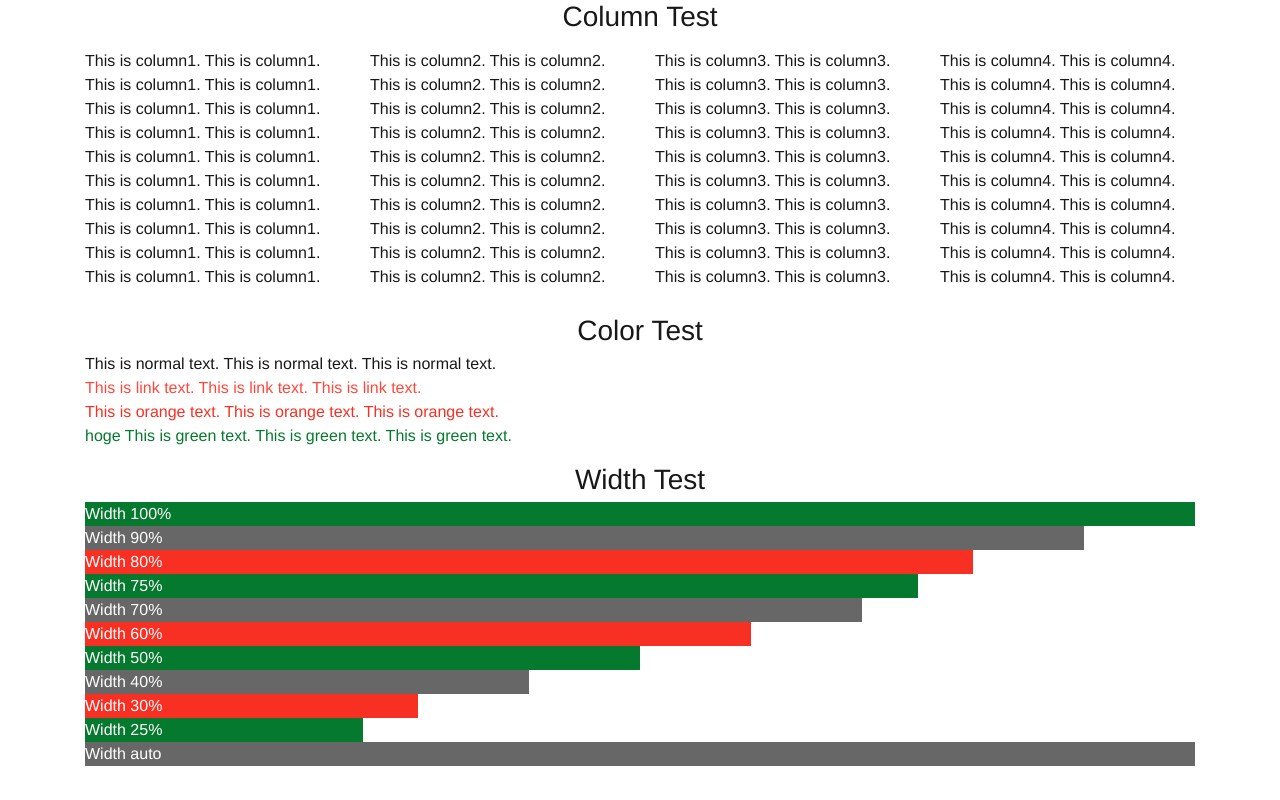
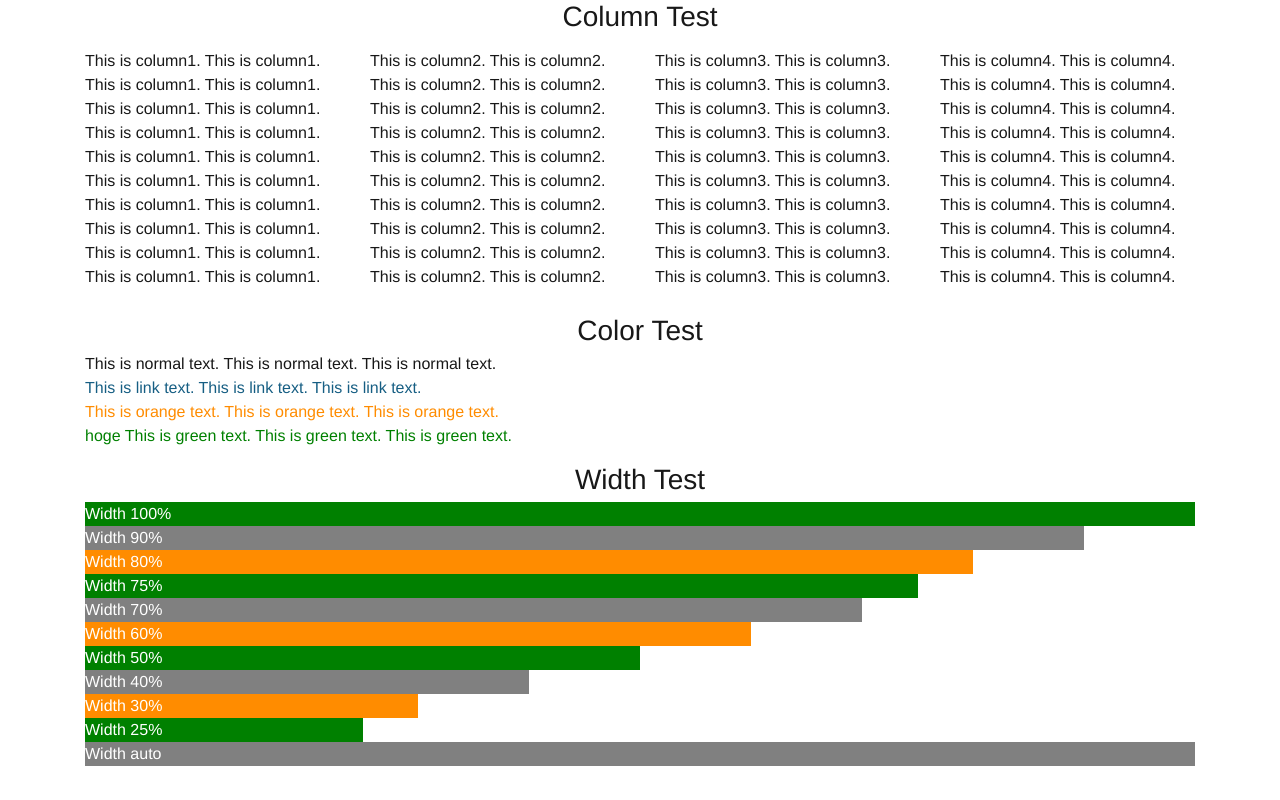
Before and after one commit to masa-sumimoto/html-starter, a website built with webpack: page public/index.html in a window 1280 px wide. Built offline with nearby package versions, Linux system fonts and the light colour scheme.

Commit message:
Add color variation

```diff
--- a/src/scss/core/_variables.scss
+++ b/src/scss/core/_variables.scss
@@ -21,35 +21,164 @@ $font-family-sans-serif: Helvetica Neue, Helvetica, Arial, sans-serif, Yu Gothic
 $white: #fff;
 
 $black: #000;
-$black-600: #5c5c5c;
-$black-700: #464646;
-$black-800: #2e2e2e;
+$black-100: #e4e4e4;
+$black-200: #cbcbcb;
+$black-300: #b1b1b1;
+$black-400: #989898;
+$black-500: #7e7e7e;
+$black-600: #656565;
+$black-700: #4b4b4b;
+$black-800: #323232;
 $black-900: #181818;
 
-$gray: #676767;
-$gray-100: #f7f8f8;
-$gray-200: #f1f2f3;
-$gray-300: #e8ebee;
-$gray-400: #e8e8e8;
-$gray-500: #d9d9d9;
-$gray-600: #d1d1d1;
-$gray-700: #c0c1c2;
-$gray-800: #8b8b8b;
-$gray-900: #818181;
+$gray: #808080;
+$gray-100: #f1f1f1;
+$gray-200: #e5e5e5;
+$gray-300: #d8d8d8;
+$gray-400: #cbcbcb;
+$gray-500: #bfbfbf;
+$gray-600: #b2b2b2;
+$gray-700: #a5a5a5;
+$gray-800: #999;
+$gray-900: #8c8c8c;
+
+
+// Red ※ Override & Extend
+// ------------------------------
+$red: #f00;
+$red-100: #ffe4e4;
+$red-200: #ffcbcb;
+$red-300: #ffb1b1;
+$red-400: #ff9898;
+$red-500: #ff7e7e;
+$red-600: #ff6565;
+$red-700: #ff4b4b;
+$red-800: #ff3232;
+$red-900: #ff1818;
+
+$reds: ();
+// stylelint-disable-next-line scss/dollar-variable-default
+$reds: map-merge(
+  (
+    "100": $red-100,
+    "200": $red-200,
+    "300": $red-300,
+    "400": $red-400,
+    "500": $red-500,
+    "600": $red-600,
+    "700": $red-700,
+    "800": $red-800,
+    "900": $red-900
+  ),
+  $reds
+);
+
+
+// Tomato ※ Override
+// ------------------------------
+$tomato: #ff6347;
+$tomato-100: #ffeeeb;
+$tomato-200: #ffdfd9;
+$tomato-300: #ffcfc6;
+$tomato-400: #ffc0b4;
+$tomato-500: #ffb0a2;
+$tomato-600: #ffa190;
+$tomato-700: #ff917d;
+$tomato-800: #ff826b;
+$tomato-900: #ff7258;
+
+$tomatos: ();
+// stylelint-disable-next-line scss/dollar-variable-default
+$tomatos: map-merge(
+  (
+    "100": $tomato-100,
+    "200": $tomato-200,
+    "300": $tomato-300,
+    "400": $tomato-400,
+    "500": $tomato-500,
+    "600": $tomato-600,
+    "700": $tomato-700,
+    "800": $tomato-800,
+    "900": $tomato-900
+  ),
+  $tomatos
+);
+
+
+// Blue ※ Override & Extend
+// ------------------------------
+$blue: #165e83;
+$blue-100: #e6eef1;
+$blue-200: #cfdee5;
+$blue-300: #b8cdd9;
+$blue-400: #a1becd;
+$blue-500: #89adc0;
+$blue-600: #729eb4;
+$blue-700: #5b8da7;
+$blue-800: #447e9b;
+$blue-900: #2c6d8f;
+
+$blues: ();
+// stylelint-disable-next-line scss/dollar-variable-default
+$blues: map-merge(
+  (
+    "100": $blue-100,
+    "200": $blue-200,
+    "300": $blue-300,
+    "400": $blue-400,
+    "500": $blue-500,
+    "600": $blue-600,
+    "700": $blue-700,
+    "800": $blue-800,
+    "900": $blue-900
+  ),
+  $blues
+);
+
+
+// Dark Cyan ※ Extend
+// ------------------------------
+$dark-cyan: #008b8b;
+$dark-cyan-100: #e4f2f2;
+$dark-cyan-200: #cbe7e7;
+$dark-cyan-300: #b1dbdb;
+$dark-cyan-400: #98d0d0;
+$dark-cyan-500: #7ec4c4;
+$dark-cyan-600: #65b9b9;
+$dark-cyan-700: #4badad;
+$dark-cyan-800: #4badad;
+$dark-cyan-900: #189696;
+
+$dark-cyans: ();
+// stylelint-disable-next-line scss/dollar-variable-default
+$dark-cyans: map-merge(
+  (
+    "100": $dark-cyan-100,
+    "200": $dark-cyan-200,
+    "300": $dark-cyan-300,
+    "400": $dark-cyan-400,
+    "500": $dark-cyan-500,
+    "600": $dark-cyan-600,
+    "700": $dark-cyan-700,
+    "800": $dark-cyan-800,
+    "900": $dark-cyan-900
+  ),
+  $dark-cyans
+);
 
 
 // Orange ※ Override & Extend
 // ------------------------------
-$orange: #f83023;
-$orange-100: #fee9e7;
-$orange-200: #fdd4d2;
-$orange-300: #fcbfbb;
-$orange-400: #fcaba6;
-$orange-500: #fb9690;
-$orange-600: #fa827a;
-$orange-700: #fa6d64;
-$orange-800: #f9594e;
-$orange-900: #ff473b;
+$orange: #ff8c00;
+$orange-100: #fff2e4;
+$orange-200: #ffe7cb;
+$orange-300: #ffdbb1;
+$orange-400: #ffd098;
+$orange-500: #ffc57e;
+$orange-600: #ffb965;
+$orange-700: #ffae4b;
+$orange-800: #ffa232;
+$orange-900: #ff9718;
 
 $oranges: ();
 // stylelint-disable-next-line scss/dollar-variable-default
@@ -71,16 +200,16 @@ $oranges: map-merge(
 
 // Green ※ Override & Extend
 // ------------------------------
-$green: #05792d;
-$green-100: #e4f0e8;
-$green-200: #cce3d4;
-$green-300: #b2d6bf;
-$green-400: #9acc9a;
-$green-500: #81bb95;
-$green-600: #68ae80;
-$green-700: #4fa06b;
-$green-800: #369356;
-$green-900: #009132;
+$green: #008000;
+$green-100: #e4f1e4;
+$green-200: #cbe5cb;
+$green-300: #b1d8b1;
+$green-400: #98cb98;
+$green-500: #7ebf7e;
+$green-600: #65b265;
+$green-700: #4ba54b;
+$green-800: #329932;
+$green-900: #188c18;
 
 $greens: ();
 // stylelint-disable-next-line scss/dollar-variable-default
@@ -97,6 +226,37 @@ $greens: map-merge(
     "900": $green-900
   ),
   $greens
+);
+
+
+// Olive ※ Override
+// ------------------------------
+$olive: #808000;
+$olive-100: #f1f1e4;
+$olive-200: #e5e5cb;
+$olive-300: #d8d8b1;
+$olive-400: #cbcb98;
+$olive-500: #bfbf7e;
+$olive-600: #b2b265;
+$olive-700: #a5a54b;
+$olive-800: #999932;
+$olive-900: #8c8c18;
+
+$olives: ();
+// stylelint-disable-next-line scss/dollar-variable-default
+$olives: map-merge(
+  (
+    "100": $olive-100,
+    "200": $olive-200,
+    "300": $olive-300,
+    "400": $olive-400,
+    "500": $olive-500,
+    "600": $olive-600,
+    "700": $olive-700,
+    "800": $olive-800,
+    "900": $olive-900
+  ),
+  $olives
 );
 
 
@@ -120,24 +280,28 @@ $color-white-alpha90: rgba(255, 255, 255, .9);
 
 // Bootstrap ※ Override
 // ------------------------------
-$primary: $gray;
-$secondary: #456;
-$success: #789;
-$info: #789;
-$warning: #789;
-$danger: #789;
-$light: #789;
-$dark: #789;
+$primary: $blue;
+$secondary: $olive;
+$success: $orange;
+$info: $dark-cyan;
+$warning: $tomato;
+$danger: $red;
+$light: $white;
+$dark: $black;
 // The primary button color is light. To let primary buttons have a light text color,
 // the threshold needs to upped.
 // $yiq-contrasted-threshold: 175;
 
 // Bg
 // ------------------------------
-$color-accent-bg1: $green-200;
-$color-accent-bg2: $gray-700;
-$color-accent-bg3: $gray-200;
-
+$color-accent-bg1: $gray-200;
+$color-accent-bg2: $blue-200;
+$color-accent-bg3: $olive-200;
+$color-accent-bg5: $orange-200;
+$color-accent-bg4: $dark-cyan-200;
+$color-accent-bg6: $tomato-200;
+$color-accent-bg7: $red-200;
+$color-accent-bg8: $green-200;
 
 
 // ---------------------------------
@@ -152,7 +316,7 @@ $body-rvs-color: $body-bg;
 // ---------------------------------
 // Links
 // ---------------------------------
-$link-color: $orange-900;
+$link-color: $blue;
 $link-decoration: none;
 $link-hover-color: darken($link-color, 15%);
 $link-hover-decoration: underline;
@@ -242,7 +406,6 @@ $sizes: map-merge((
 // );
 
 
-
 // ---------------------------------
 // Buttons + Forms
 // ---------------------------------
```
